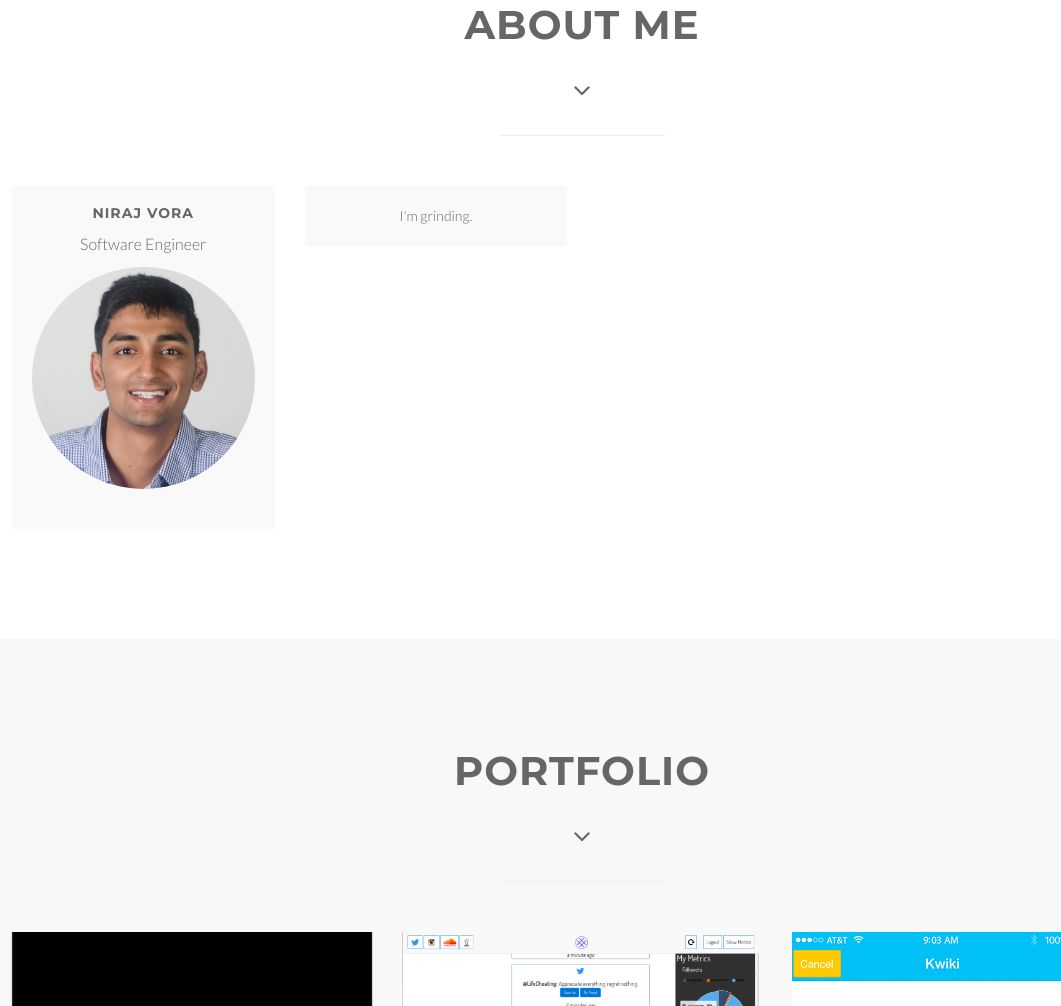
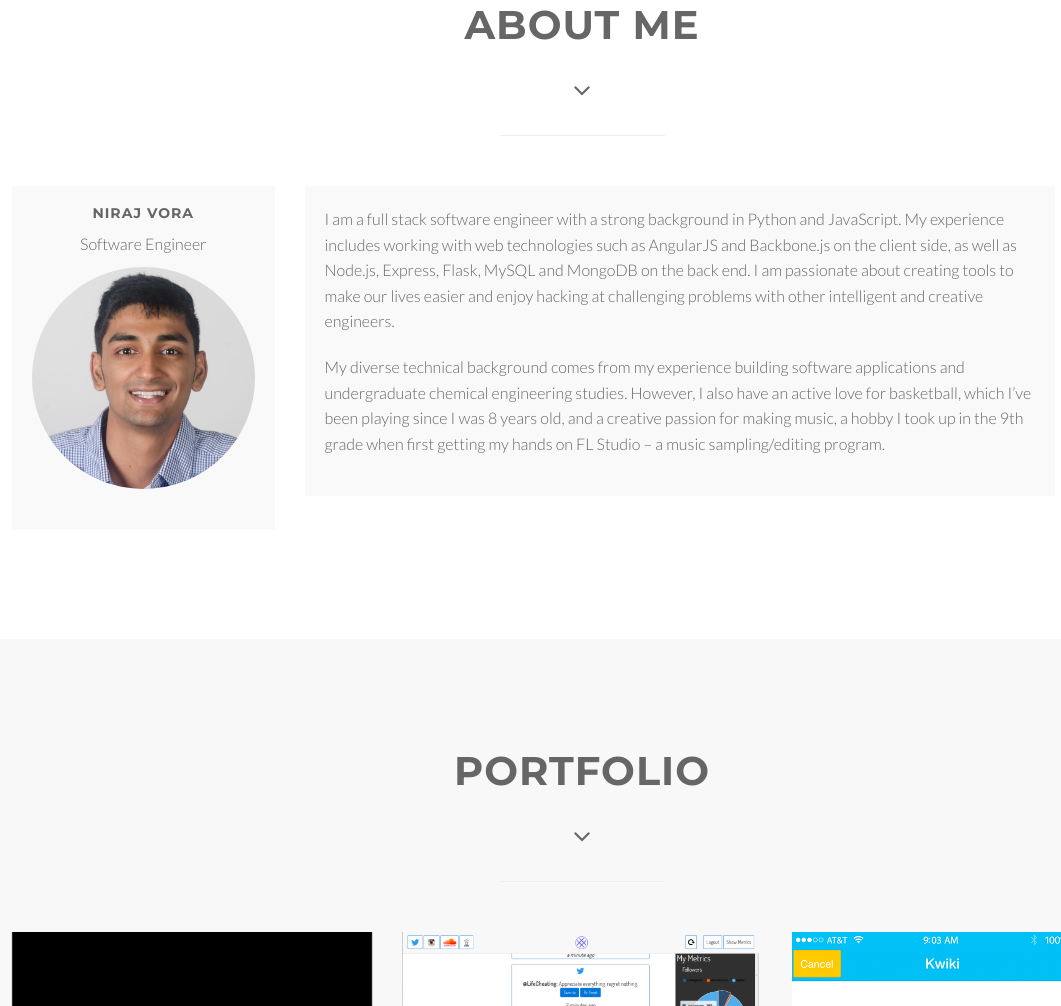
Before and after one commit to nirajvora/nirajvora.github.io, a plain HTML site: page index.html in a window 1280 px wide. Shown: the part 907-1913 px from the top of the page, without its empty margins (58-1119 px from the left). Drawn offline with Linux system fonts and the light colour scheme.

Commit message:
finishes about section content

```diff
--- a/css/style.css
+++ b/css/style.css
@@ -433,6 +433,10 @@ hr {
 	margin-left: 0;
 	padding-left: 0;
 
+}
+
+text {
+    text-align: left;
 }
 
 .team-social {
--- a/index.html
+++ b/index.html
@@ -113,11 +113,14 @@
         </div>
             </div>
 
-      <div class="col-xs-6 col-sm-3 col-md-3">
+      <div class="col-xs-6 col-sm-3 col-md-8">
         <div class="wow bounceInUp" data-wow-delay="0.5s">
                 <div class="team boxed-grey">
                     <div class="inner">
-                        <text>I'm grinding.</text>
+                        <text>
+                          <p>I am a full stack software engineer with a strong background in Python and JavaScript. My experience includes working with web technologies such as AngularJS and Backbone.js on the client side, as well as Node.js, Express, Flask, MySQL and MongoDB on the back end. I am passionate about creating tools to make our lives easier and enjoy hacking at challenging problems with other intelligent and creative engineers.</p>
+                          <p>My diverse technical background comes from my experience building software applications and undergraduate chemical engineering studies. However, I also have an active love for basketball, which I’ve been playing since I was 8 years old, and a creative passion for making music, a hobby I took up in the 9th grade when first getting my hands on FL Studio – a music sampling/editing program. </p>
+                        </text>
                     </div>
                 </div>
         </div>
```
